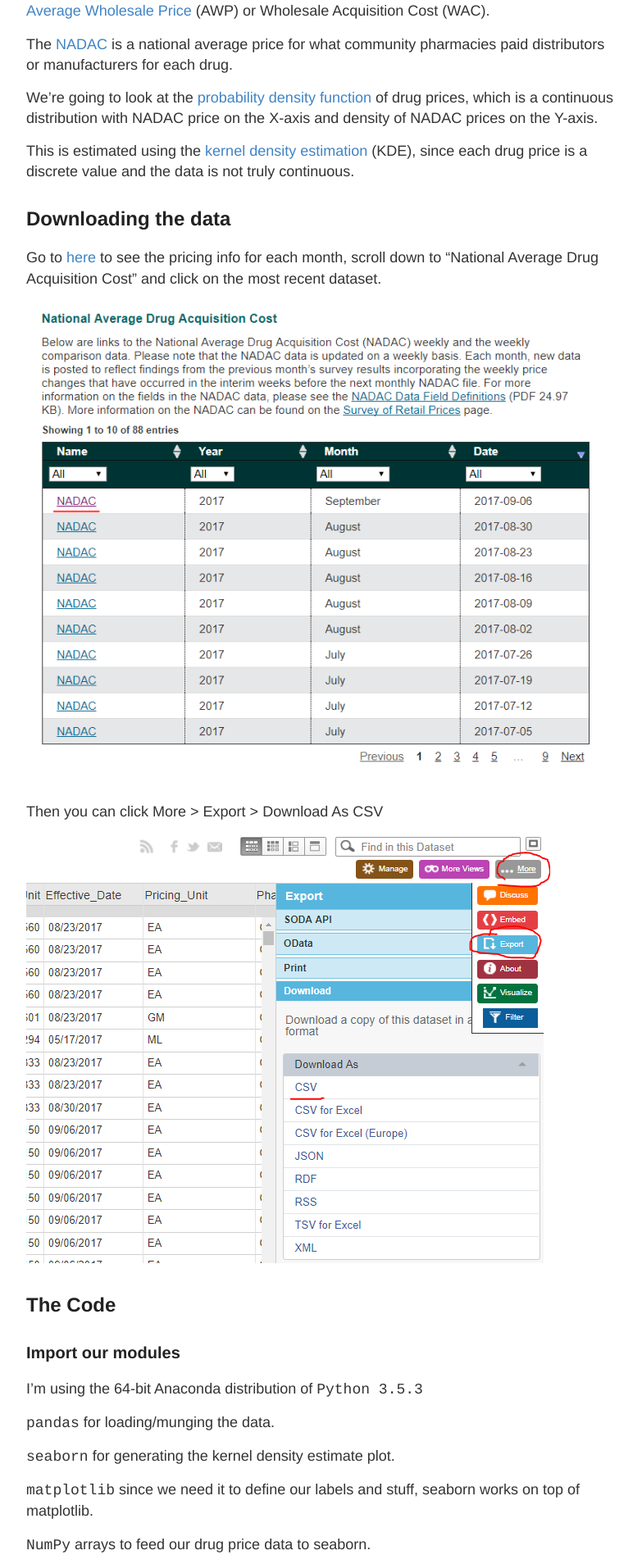
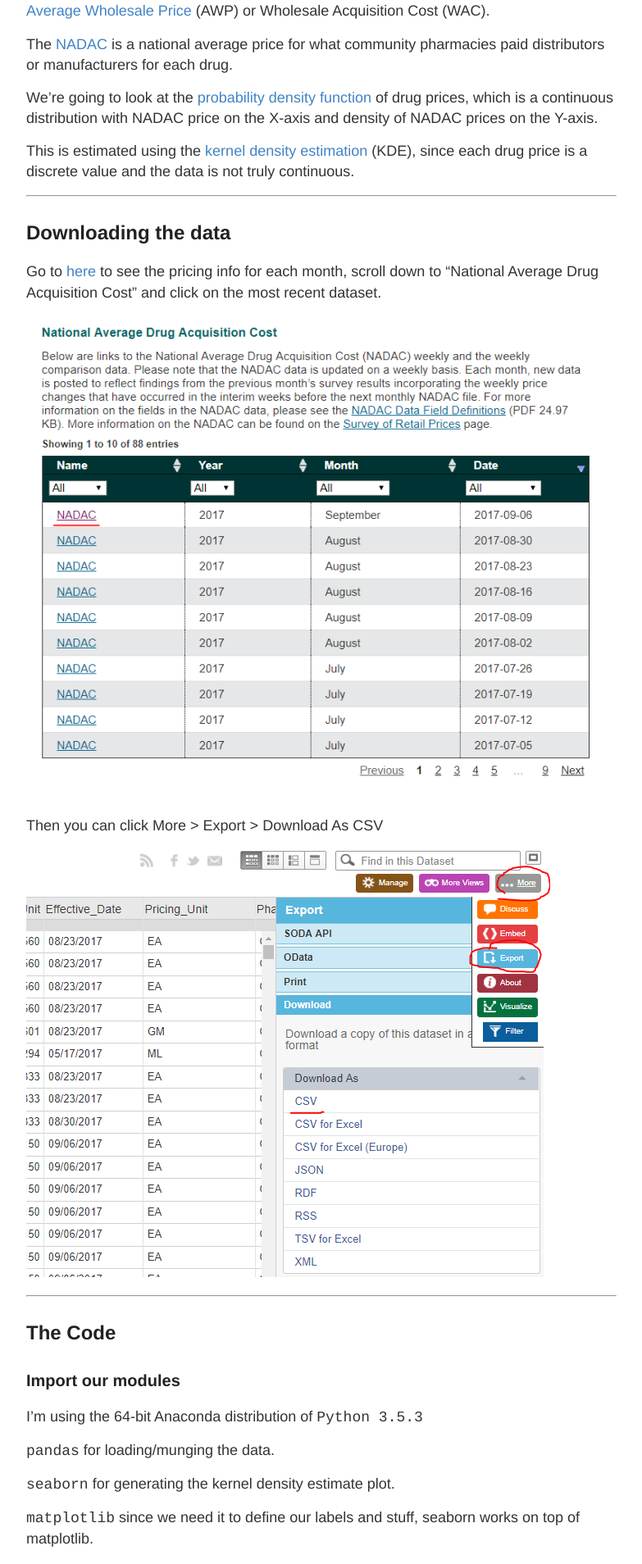
Before and after one commit to griffincalme/griffincalme.github.io, a Jekyll site: the page built from _posts/2017-09-07-NADAC_kde.md, in a window 1280 px wide. Shown: the part 483-2391 px from the top of the page at 82% size, without its empty margins (248-1031 px from the left). Built offline with Jekyll 4.4.1, drawn with Linux system fonts in a browser that asks for light colours; comment, search, counter and statistics services are not loaded.

```diff
--- a/_posts/2017-09-07-NADAC_kde.md
+++ b/_posts/2017-09-07-NADAC_kde.md
@@ -15,6 +15,8 @@ We're going to look at the [probability density function](https://en.wikipedia.o
 
 This is estimated using the [kernel density estimation](https://en.wikipedia.org/wiki/Kernel_density_estimation) (KDE), since each drug price is a discrete value and the data is not truly continuous.
 
+_________
+
 ## Downloading the data
 Go to [here](https://www.medicaid.gov/medicaid/prescription-drugs/pharmacy-pricing/index.html) to see the pricing info for each month, scroll down to "National Average Drug Acquisition Cost" and click on the most recent dataset.
 
@@ -25,6 +27,8 @@ Then you can click More > Export > Download As CSV
 
 ![NADAC2](https://raw.githubusercontent.com/griffincalme/griffincalme.github.io/master/images/NADAC/NADAC2.PNG)
 
+
+________________
 ## The Code
 ### Import our modules
 I'm using the 64-bit Anaconda distribution of `Python 3.5.3`
```
